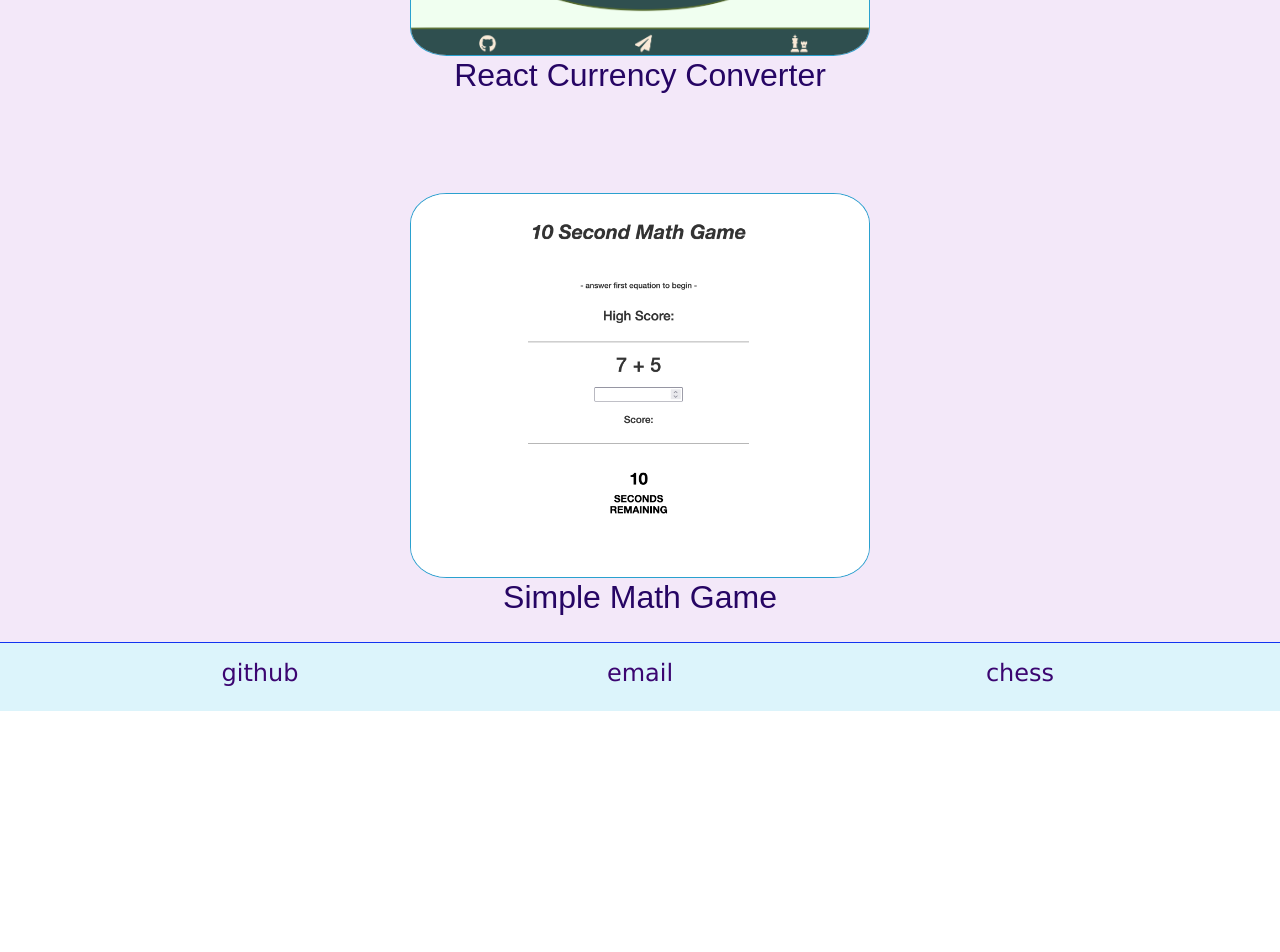
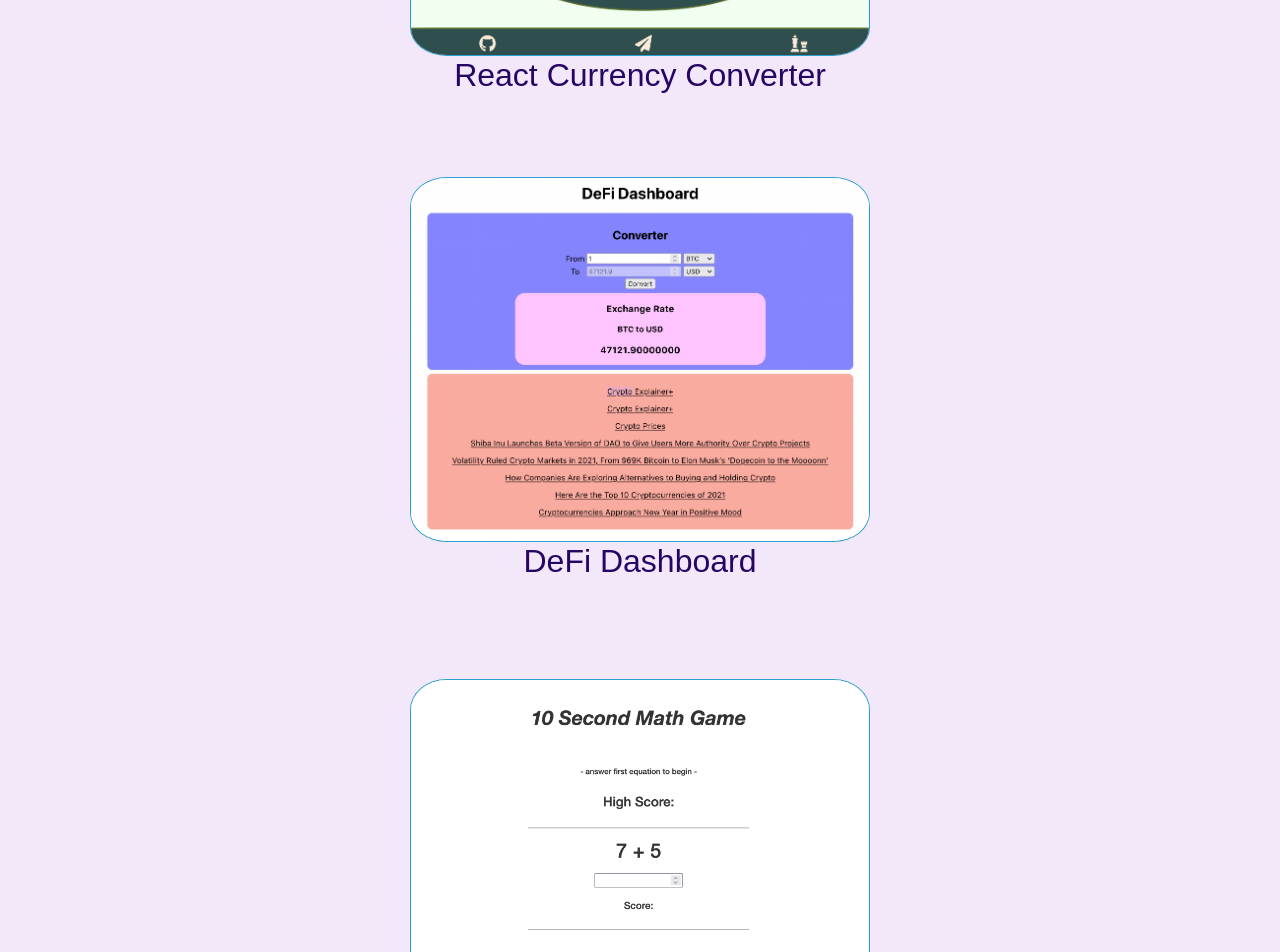
Before and after one commit to Valatulkas/React-Portfolio, a React (Create React App) app: page /jsprojects in a window 1280 px wide. Shown: the part 540-1492 px from the top of the page. Before the commit the page ends 1251 px from the top, so only its background shows below. Built offline with nearby package versions, Linux system fonts and the light colour scheme; the HTML template or start-up script is replaced by a standard one; a web font is replaced by a local one.

Commit message:
integrate crypto dash project into js page

```diff
--- a/src/jsprojects.js
+++ b/src/jsprojects.js
@@ -1,6 +1,7 @@
 import React from 'react';
 import currency from './images/urls/currency.png';
 import mathgame from './images/urls/mathgame.png';
+import dash from './images/urls/dash.png'
 
 const Jsprojects = (props) => {
     return (
@@ -23,6 +24,16 @@ const Jsprojects = (props) => {
                     <div className='col-0 col-md-2'></div>
 
                     <div className='col-0 col-md-2'></div>
+                    <div className='col-12 col-md-8 pt-5' id='webdev'>
+                        <a href='https://silly-albattani-865902.netlify.app/' target="_blank">
+                            <img src={ dash } width='64%' height='auto' />
+                            <h2 id='reveal'>DeFi Dashboard</h2>
+                            <br/>
+                        </a>
+                    </div>
+                    <div className='col-0 col-md-2'></div>
+
+                    <div className='col-0 col-md-2'></div>
                     <div className='col-12 col-md-8 pt-5 my-3' id='webdev'>
                         <a href='https://peaceful-hoover-ec2589.netlify.app/' target="_blank">
                             <img src={ mathgame } width='64%' height='auto' />
```
Also changed, not shown: src/images/urls/dash.png (added).
